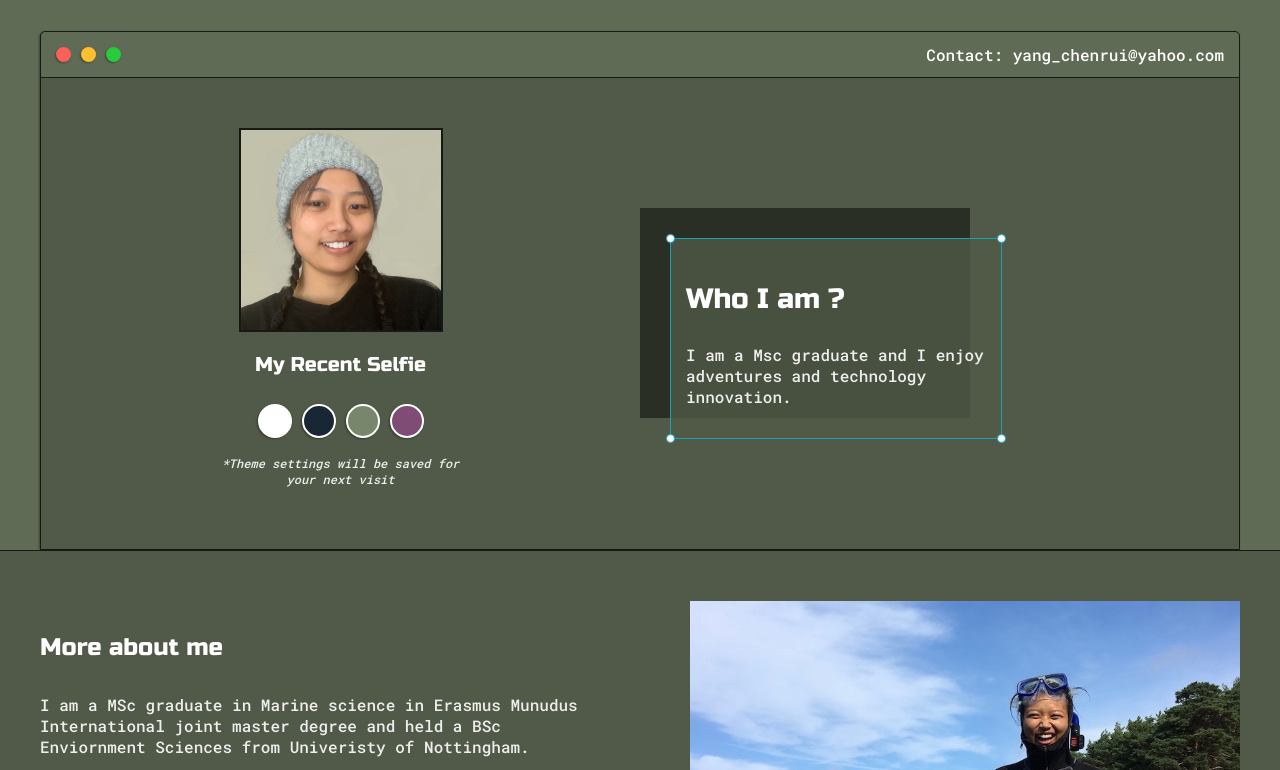
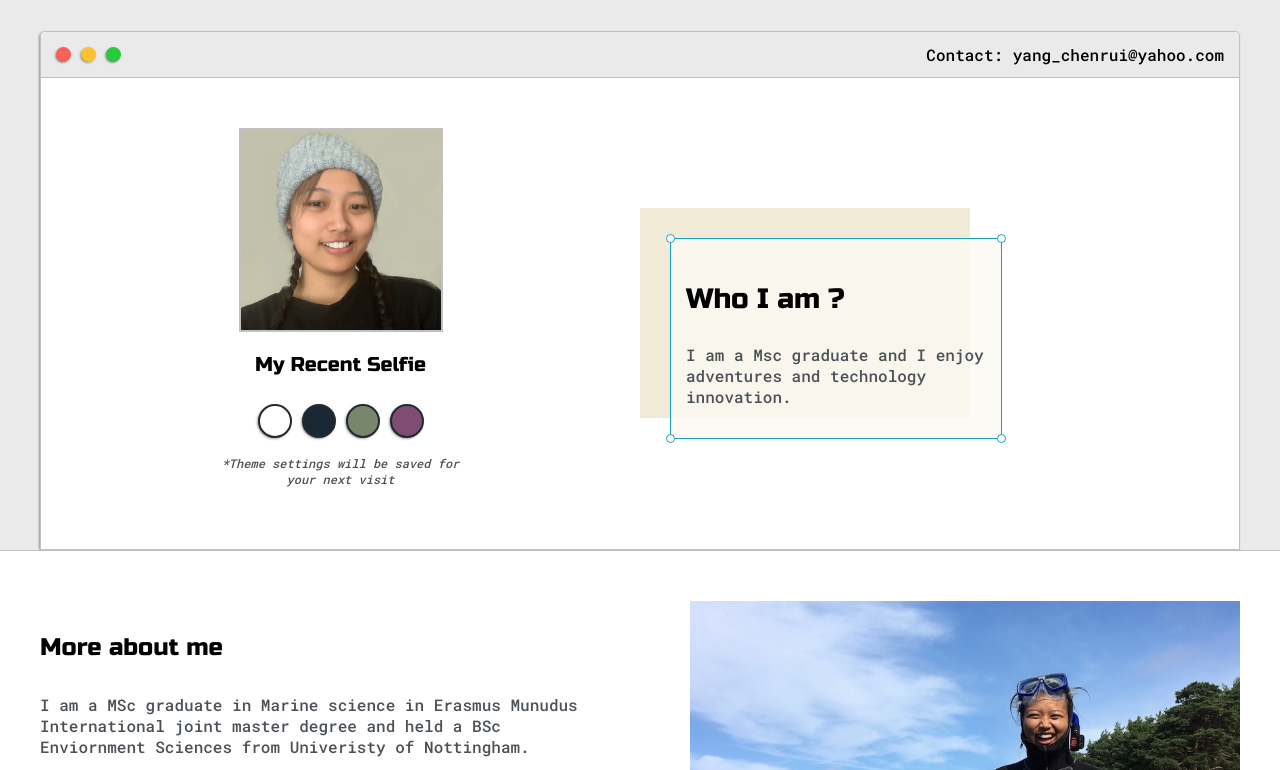
Before and after one commit to ruiiyang/ruiiyang.github.io, a plain HTML site: page index.html in a window 1280 px wide. Shown: the part 130-900 px from the top of the page. Drawn offline with Linux system fonts and the light colour scheme.

Commit message:
Update default.css

```diff
--- a/css/default.css
+++ b/css/default.css
@@ -1,19 +1,18 @@
 :root{
-		--mainColor:#606B56;
-	--secondaryColor:#515a48;
+		--mainColor: #eaeaea;
+  --secondaryColor: #fff;
 
-	--borderColor:#161914;
+  --borderColor: #c1c1c1;
 
-	--mainText:#fff;
-	--secondaryText:#eeeeee;
+  --mainText: black;
+  --secondaryText: #4b5156;
 
-	--themeDotBorder:#FFF;
+  --themeDotBorder: #24292e;
 
-	--previewBg:rgb(81, 90, 72, 0.8);
-	--previewShadow:#2a2f25;
+  --previewBg: rgb(251, 249, 243, 0.8);
+  --previewShadow: #f0ead6;
 
-
-	--buttonColor:#669966;
+  --buttonColor: black;
 
 
 
```
